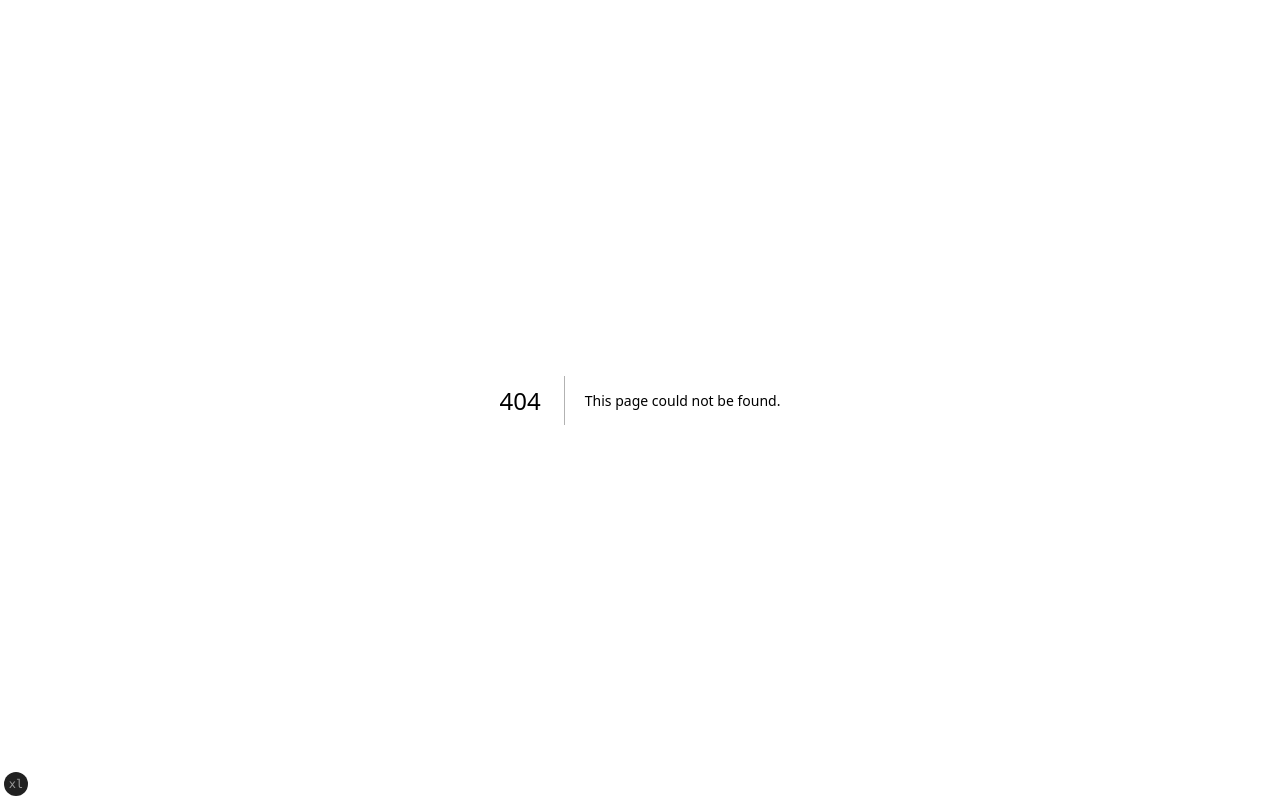
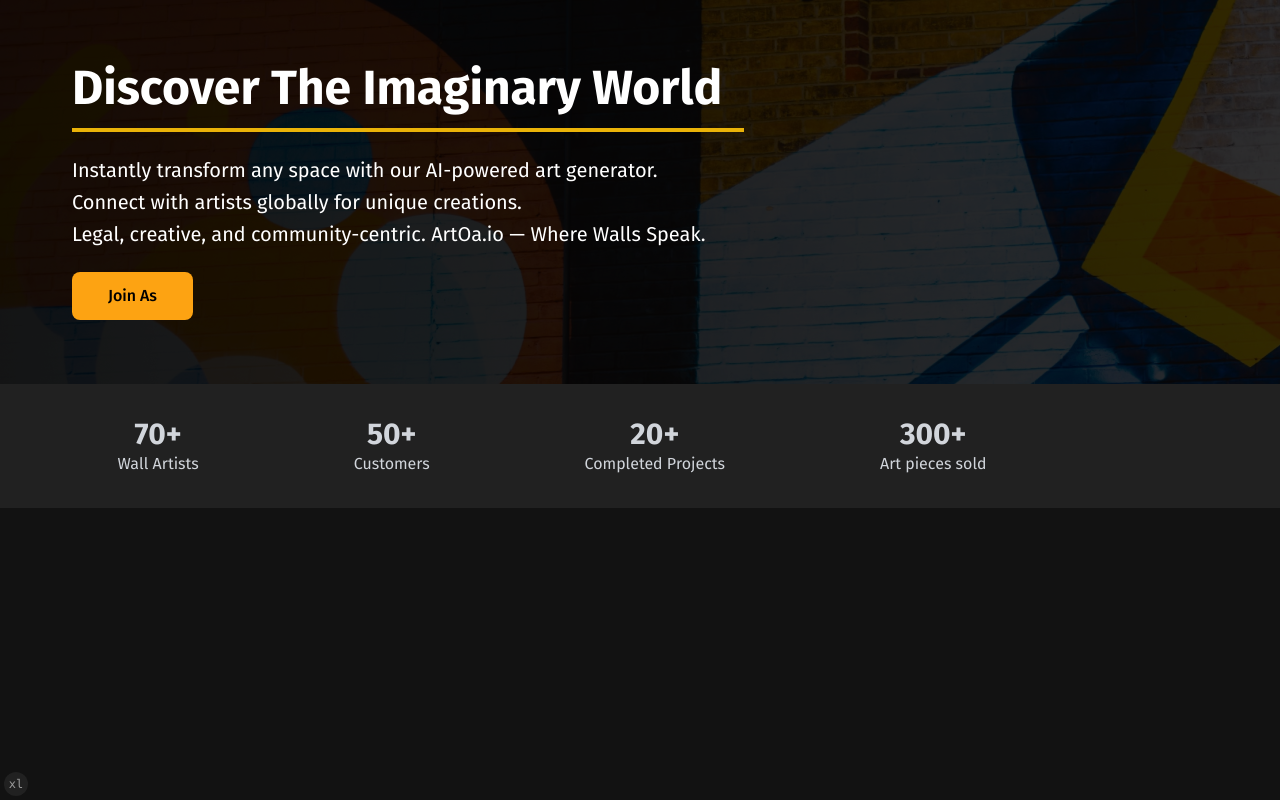
Before and after one commit to chubinaaa/artoa-FE, a Next.js app: page /banner in a window 1280 px wide. Before the commit this address had no page. Built offline with nearby package versions, Linux system fonts and the light colour scheme.

Commit message:
feat:Banner UI

```diff
--- /dev/null
+++ b/src/app/banner/page.tsx
@@ -0,0 +1,54 @@
+import { Button } from "@/components/ui/button";
+
+export default function Banner() {
+  return (
+    <section className="relative bg-cover bg-center text-white">
+      <div
+        className="w-full"
+        style={{ backgroundImage: "url('/banner/image/Mask.png')" }}
+      >
+        <div className="bg-black/70 px-8 py-16">
+          <div className="mx-10 flex max-w-2xl flex-col">
+            <h1 className="text-4xl font-bold md:text-5xl">
+              Discover The Imaginary World
+            </h1>
+            <div className="mx-auto mt-4 h-1 w-full bg-yellow-500"></div>
+            <div className="my-6 flex flex-col items-start gap-y-1 text-lg leading-relaxed md:text-xl">
+              <span>
+                Instantly transform any space with our AI-powered art generator.
+              </span>
+              <span> Connect with artists globally for unique creations. </span>
+              <span>
+                Legal, creative, and community-centric. ArtOa.io — Where Walls
+                Speak.
+              </span>
+            </div>
+            <div>
+              <Button> Join As </Button>
+            </div>
+          </div>
+        </div>
+      </div>
+      <div className="bg-secondary py-8 text-gray-300">
+        <div className="mx-10 flex max-w-5xl justify-around">
+          <div className="text-center">
+            <p className="text-2xl font-bold md:text-3xl">70+</p>
+            <p className="text-sm md:text-base">Wall Artists</p>
+          </div>
+          <div className="text-center">
+            <p className="text-2xl font-bold md:text-3xl">50+</p>
+            <p className="text-sm md:text-base">Customers</p>
+          </div>
+          <div className="text-center">
+            <p className="text-2xl font-bold md:text-3xl">20+</p>
+            <p className="text-sm md:text-base">Completed Projects</p>
+          </div>
+          <div className="text-center">
+            <p className="text-2xl font-bold md:text-3xl">300+</p>
+            <p className="text-sm md:text-base">Art pieces sold</p>
+          </div>
+        </div>
+      </div>
+    </section>
+  );
+}
--- a/src/components/homepage/hero-section.tsx
+++ b/src/components/homepage/hero-section.tsx
@@ -1,3 +1,9 @@
+import Banner from "@/app/banner/page";
+
 export function HeroSection() {
-  return <section className="container mx-auto">hero-section</section>;
+  return (
+    <section className="w-full">
+      <Banner />
+    </section>
+  );
 }
```
Also changed, not shown: public/banner/image/Mask.png (added).
